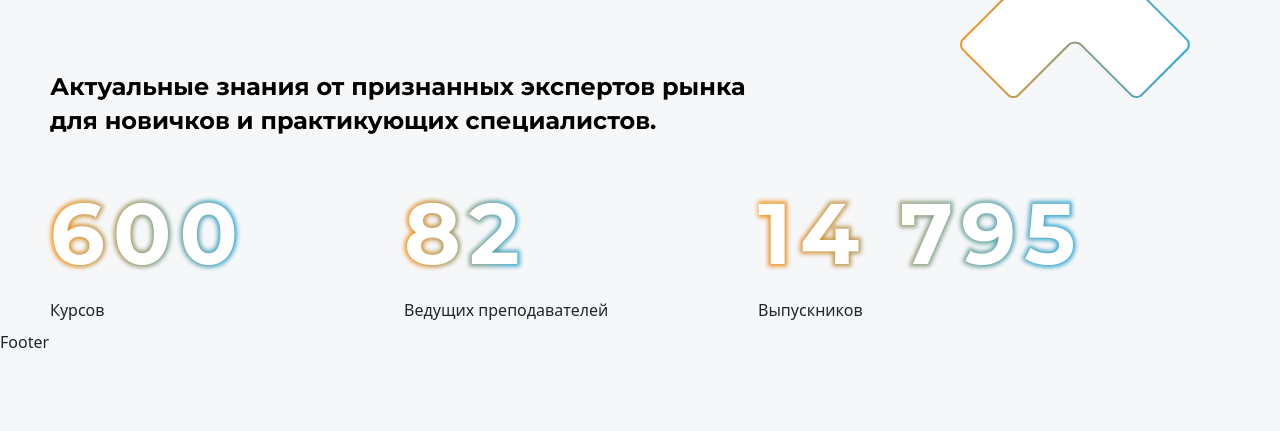
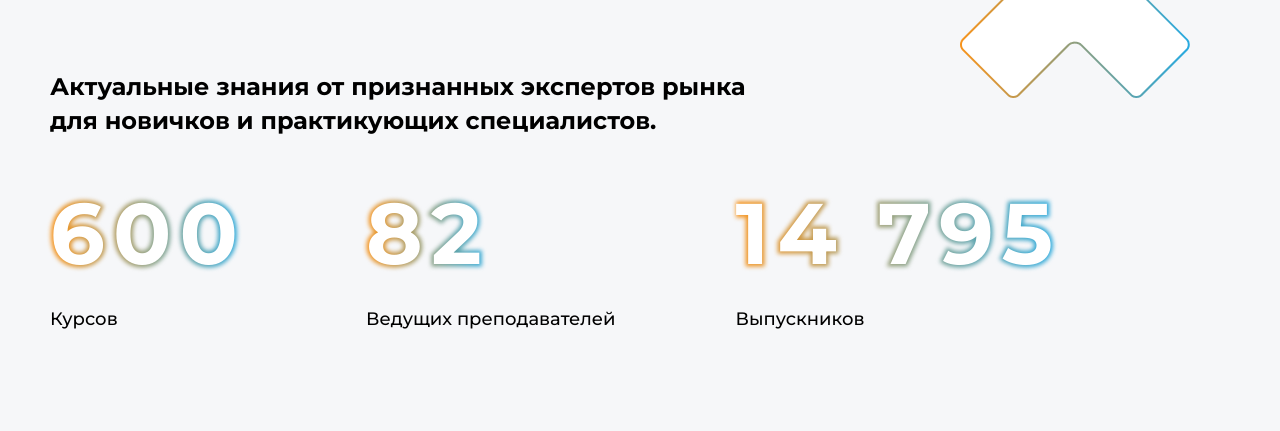
Before and after one commit to AnnaKhiz/future-academy, a website: page src/index.html in a window 1280 px wide. Shown: the part 1642-2073 px from the top of the page. Before the commit the page ends 1995 px from the top, so only its background shows below. Drawn offline with nearby package versions, Linux system fonts and the light colour scheme; files that its build step writes are made by us from their sources; files whose address does not match are found by name.

Commit message:
statistic block done

```diff
--- a/src/sass/style.sass
+++ b/src/sass/style.sass
@@ -275,6 +275,7 @@ body
 						right: -160px
 						z-index: -1
 		&-statistic
+			padding-bottom: 82px
 			&-label
 				margin-bottom: 43px
 				max-width: 750px
@@ -282,8 +283,11 @@ body
 				@include text-parameters (700, 1.5rem, 2.125rem, $color-black)
 			&-container
 				display: flex
+				column-gap: 120px
+				justify-content: flex-start
+				align-items: start
 				&-item
-					width: 30%
+					width: fit-content
 					&-digit
 						@include text-parameters (700, 5.375rem, 6.5625rem, $color-white)
 						letter-spacing: 8.17px
@@ -297,3 +301,5 @@ body
 						&.third
 							position: relative
 							@include colored-border-text ('14 795')
+					&-desc
+						@include text-parameters (500, 1.125rem, 2.125rem, $color-black)
```
Also changed, not shown: dist/css/style.css, dist/css/style.min.css.
